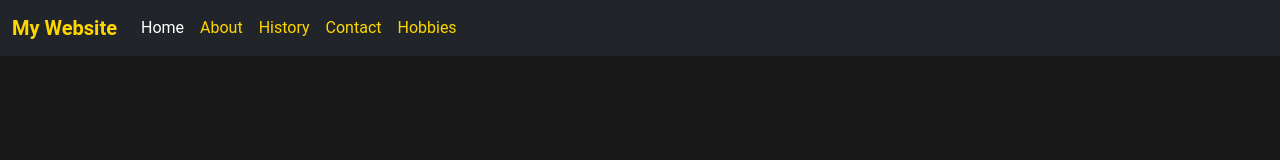
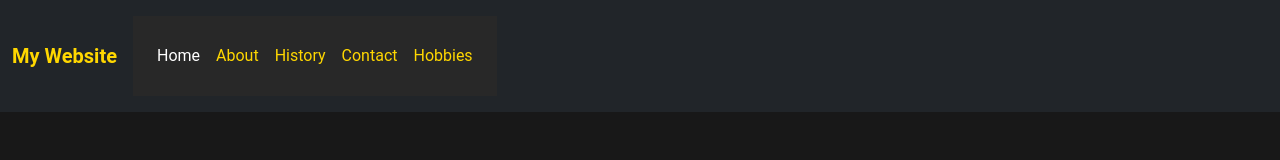
Before and after one commit to Silvercloudfox/VertitaaNexus-, a plain HTML site: page index.html in a window 1280 px wide. Drawn offline with nearby package versions, Linux system fonts and the light colour scheme; a small style sheet from the web is missing.

Commit message:
Update style.css

```diff
--- a/style.css
+++ b/style.css
@@ -6,6 +6,7 @@ body {
 
 .navbar {
   background-color: #282828;
+  padding: 1rem 0;
 }
 
 .navbar-brand {
@@ -13,13 +14,24 @@ body {
   color: gold;
 }
 
+.navbar-nav {
+  flex-direction: column;
+  align-items: flex-start;
+  background-color: #282828;
+  padding: 1rem;
+}
+
 .navbar-nav .nav-link {
   color: gold;
-  padding: 0.5rem 1rem;
+  padding: 0.75rem 1rem;
 }
 
 .navbar-nav .nav-link:hover {
   background-color: #383838;
+}
+
+.navbar-toggler-icon {
+  color: gold;
 }
 
 .container {
```
